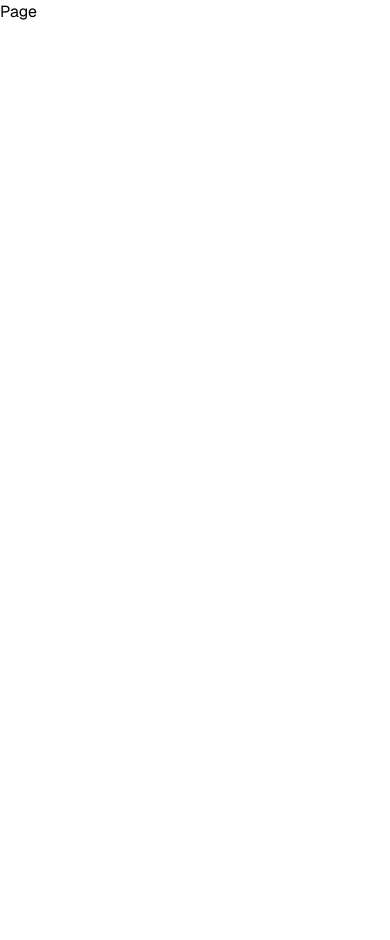
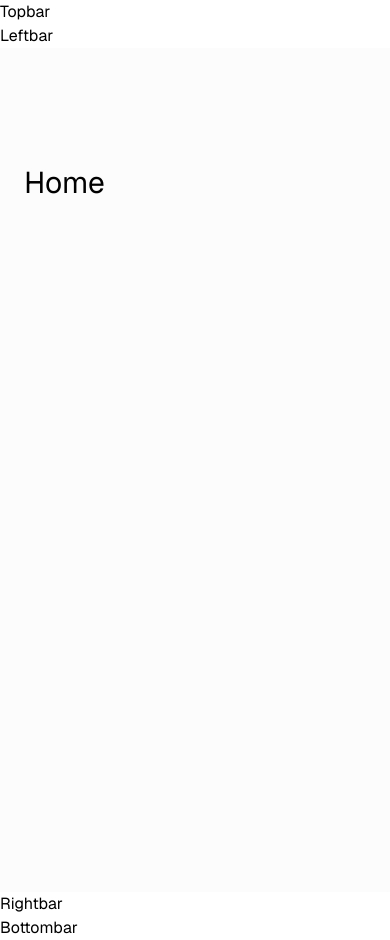
Before and after one commit to Bhuvan-S-prasad/Rivora, a Next.js app: page / in a window 390 px wide. Before the commit the page ends 844 px from the top, so only its background shows below. Built offline with nearby package versions, Linux system fonts and the light colour scheme.

Commit message:
feat: initialize Next.js project with a basic layout, shared navigation components, and global styling.

```diff
--- a/app/(root)/layout.tsx
+++ b/app/(root)/layout.tsx
@@ -1,6 +1,11 @@
 import type { Metadata } from "next";
 import { Geist, Geist_Mono } from "next/font/google";
 import "../globals.css";
+import { ClerkProvider } from "@clerk/nextjs";
+import Topbar from "@/components/shared/Topbar";
+import Bottombar from "@/components/shared/Bottombar";
+import Leftbar from "@/components/shared/Leftbar";
+import Rightbar from "@/components/shared/Rightbar";
 
 const geistSans = Geist({
   variable: "--font-geist-sans",
@@ -23,12 +28,24 @@ export default function RootLayout({
   children: React.ReactNode;
 }>) {
   return (
+    <ClerkProvider>
       <html lang="en">
         <body
           className={`${geistSans.variable} ${geistMono.variable} antialiased`}
         >
+          <Topbar />
+          <main>
+            <Leftbar />
+            <section className="main-container">
+              <div className="w-full max-w-4xl">
                 {children}
+              </div>
+            </section>
+            <Rightbar />
+          </main>
+          <Bottombar />
         </body>
       </html>
+    </ClerkProvider>
   );
 }
--- a/app/(root)/page.tsx
+++ b/app/(root)/page.tsx
@@ -1,6 +1,8 @@
 
 export default function Home() {
   return (
-    <h1>Page</h1>
+    <div>
+      <h1 className="head-text text-left">Home</h1>
+    </div>
   );
 }
--- a/app/globals.css
+++ b/app/globals.css
@@ -1,113 +1,81 @@
 @import "tailwindcss";
 @layer theme, base, clerk, components, utilities;
 
+/* -------------------------------------------------------------- */
+/*  🌈 1. Root Theme Values                                       */
+/* -------------------------------------------------------------- */
+
 :root {
-  --background: oklch(0.9900 0 0);
+  --background: oklch(0.99 0 0);
   --foreground: oklch(0 0 0);
   --card: oklch(1 0 0);
   --card-foreground: oklch(0 0 0);
-  --popover: oklch(0.9900 0 0);
+  --popover: oklch(0.99 0 0);
   --popover-foreground: oklch(0 0 0);
   --primary: oklch(0 0 0);
   --primary-foreground: oklch(1 0 0);
-  --secondary: oklch(0.9400 0 0);
+  --secondary: oklch(0.94 0 0);
   --secondary-foreground: oklch(0 0 0);
-  --muted: oklch(0.9700 0 0);
-  --muted-foreground: oklch(0.4400 0 0);
-  --accent: oklch(0.9400 0 0);
+  --muted: oklch(0.97 0 0);
+  --muted-foreground: oklch(0.44 0 0);
+  --accent: oklch(0.94 0 0);
   --accent-foreground: oklch(0 0 0);
-  --destructive: oklch(0.6300 0.1900 23.0300);
+  --destructive: oklch(0.63 0.19 23.03);
   --destructive-foreground: oklch(1 0 0);
-  --border: oklch(0.9200 0 0);
-  --input: oklch(0.9400 0 0);
+  --border: oklch(0.92 0 0);
+  --input: oklch(0.94 0 0);
   --ring: oklch(0 0 0);
-  --chart-1: oklch(0.8100 0.1700 75.3500);
-  --chart-2: oklch(0.5500 0.2200 264.5300);
-  --chart-3: oklch(0.7200 0 0);
-  --chart-4: oklch(0.9200 0 0);
-  --chart-5: oklch(0.5600 0 0);
-  --sidebar: oklch(0.9900 0 0);
+
+  --chart-1: oklch(0.81 0.17 75.35);
+  --chart-2: oklch(0.55 0.22 264.53);
+  --chart-3: oklch(0.72 0 0);
+  --chart-4: oklch(0.92 0 0);
+  --chart-5: oklch(0.56 0 0);
+
+  --sidebar: oklch(0.99 0 0);
   --sidebar-foreground: oklch(0 0 0);
   --sidebar-primary: oklch(0 0 0);
   --sidebar-primary-foreground: oklch(1 0 0);
-  --sidebar-accent: oklch(0.9400 0 0);
+  --sidebar-accent: oklch(0.94 0 0);
   --sidebar-accent-foreground: oklch(0 0 0);
-  --sidebar-border: oklch(0.9400 0 0);
+  --sidebar-border: oklch(0.94 0 0);
   --sidebar-ring: oklch(0 0 0);
+
   --font-sans: Geist, sans-serif;
   --font-serif: Georgia, serif;
   --font-mono: Geist Mono, monospace;
+
   --radius: 0.5rem;
-  --shadow-x: 0px;
-  --shadow-y: 1px;
-  --shadow-blur: 2px;
-  --shadow-spread: 0px;
-  --shadow-opacity: 0.18;
-  --shadow-color: hsl(0 0% 0%);
-  --shadow-2xs: 0px 1px 2px 0px hsl(0 0% 0% / 0.09);
-  --shadow-xs: 0px 1px 2px 0px hsl(0 0% 0% / 0.09);
-  --shadow-sm: 0px 1px 2px 0px hsl(0 0% 0% / 0.18), 0px 1px 2px -1px hsl(0 0% 0% / 0.18);
-  --shadow: 0px 1px 2px 0px hsl(0 0% 0% / 0.18), 0px 1px 2px -1px hsl(0 0% 0% / 0.18);
-  --shadow-md: 0px 1px 2px 0px hsl(0 0% 0% / 0.18), 0px 2px 4px -1px hsl(0 0% 0% / 0.18);
-  --shadow-lg: 0px 1px 2px 0px hsl(0 0% 0% / 0.18), 0px 4px 6px -1px hsl(0 0% 0% / 0.18);
-  --shadow-xl: 0px 1px 2px 0px hsl(0 0% 0% / 0.18), 0px 8px 10px -1px hsl(0 0% 0% / 0.18);
-  --shadow-2xl: 0px 1px 2px 0px hsl(0 0% 0% / 0.45);
-  --tracking-normal: 0em;
-  --spacing: 0.25rem;
 }
+
+/* -------------------------------------------------------------- */
+/*  🌙 Dark Mode                                                  */
+/* -------------------------------------------------------------- */
 
 .dark {
   --background: oklch(0 0 0);
   --foreground: oklch(1 0 0);
-  --card: oklch(0.1400 0 0);
+  --card: oklch(0.14 0 0);
   --card-foreground: oklch(1 0 0);
-  --popover: oklch(0.1800 0 0);
+  --popover: oklch(0.18 0 0);
   --popover-foreground: oklch(1 0 0);
   --primary: oklch(1 0 0);
   --primary-foreground: oklch(0 0 0);
-  --secondary: oklch(0.2500 0 0);
+  --secondary: oklch(0.25 0 0);
   --secondary-foreground: oklch(1 0 0);
-  --muted: oklch(0.2300 0 0);
-  --muted-foreground: oklch(0.7200 0 0);
-  --accent: oklch(0.3200 0 0);
+  --muted: oklch(0.23 0 0);
+  --muted-foreground: oklch(0.72 0 0);
+  --accent: oklch(0.32 0 0);
   --accent-foreground: oklch(1 0 0);
-  --destructive: oklch(0.6900 0.2000 23.9100);
-  --destructive-foreground: oklch(0 0 0);
-  --border: oklch(0.2600 0 0);
-  --input: oklch(0.3200 0 0);
-  --ring: oklch(0.7200 0 0);
-  --chart-1: oklch(0.8100 0.1700 75.3500);
-  --chart-2: oklch(0.5800 0.2100 260.8400);
-  --chart-3: oklch(0.5600 0 0);
-  --chart-4: oklch(0.4400 0 0);
-  --chart-5: oklch(0.9200 0 0);
-  --sidebar: oklch(0.1800 0 0);
-  --sidebar-foreground: oklch(1 0 0);
-  --sidebar-primary: oklch(1 0 0);
-  --sidebar-primary-foreground: oklch(0 0 0);
-  --sidebar-accent: oklch(0.3200 0 0);
-  --sidebar-accent-foreground: oklch(1 0 0);
-  --sidebar-border: oklch(0.3200 0 0);
-  --sidebar-ring: oklch(0.7200 0 0);
-  --font-sans: Geist, sans-serif;
-  --font-serif: Georgia, serif;
-  --font-mono: Geist Mono, monospace;
-  --radius: 0.5rem;
-  --shadow-x: 0px;
-  --shadow-y: 1px;
-  --shadow-blur: 2px;
-  --shadow-spread: 0px;
-  --shadow-opacity: 0.18;
-  --shadow-color: hsl(0 0% 0%);
-  --shadow-2xs: 0px 1px 2px 0px hsl(0 0% 0% / 0.09);
-  --shadow-xs: 0px 1px 2px 0px hsl(0 0% 0% / 0.09);
-  --shadow-sm: 0px 1px 2px 0px hsl(0 0% 0% / 0.18), 0px 1px 2px -1px hsl(0 0% 0% / 0.18);
-  --shadow: 0px 1px 2px 0px hsl(0 0% 0% / 0.18), 0px 1px 2px -1px hsl(0 0% 0% / 0.18);
-  --shadow-md: 0px 1px 2px 0px hsl(0 0% 0% / 0.18), 0px 2px 4px -1px hsl(0 0% 0% / 0.18);
-  --shadow-lg: 0px 1px 2px 0px hsl(0 0% 0% / 0.18), 0px 4px 6px -1px hsl(0 0% 0% / 0.18);
-  --shadow-xl: 0px 1px 2px 0px hsl(0 0% 0% / 0.18), 0px 8px 10px -1px hsl(0 0% 0% / 0.18);
-  --shadow-2xl: 0px 1px 2px 0px hsl(0 0% 0% / 0.45);
+
+  --border: oklch(0.26 0 0);
+  --input: oklch(0.32 0 0);
+  --ring: oklch(0.72 0 0);
 }
+
+/* -------------------------------------------------------------- */
+/*  🌈 2. Tailwind Semantic Tokens                               */
+/* -------------------------------------------------------------- */
 
 @theme inline {
   --color-background: var(--background);
@@ -129,11 +97,7 @@
   --color-border: var(--border);
   --color-input: var(--input);
   --color-ring: var(--ring);
-  --color-chart-1: var(--chart-1);
-  --color-chart-2: var(--chart-2);
-  --color-chart-3: var(--chart-3);
-  --color-chart-4: var(--chart-4);
-  --color-chart-5: var(--chart-5);
+
   --color-sidebar: var(--sidebar);
   --color-sidebar-foreground: var(--sidebar-foreground);
   --color-sidebar-primary: var(--sidebar-primary);
@@ -145,19 +109,147 @@
 
   --font-sans: var(--font-sans);
   --font-mono: var(--font-mono);
-  --font-serif: var(--font-serif);
 
-  --radius-sm: calc(var(--radius) - 4px);
-  --radius-md: calc(var(--radius) - 2px);
-  --radius-lg: var(--radius);
-  --radius-xl: calc(var(--radius) + 4px);
+  --breakpoint-xs: 30rem;
 
-  --shadow-2xs: var(--shadow-2xs);
-  --shadow-xs: var(--shadow-xs);
-  --shadow-sm: var(--shadow-sm);
-  --shadow: var(--shadow);
-  --shadow-md: var(--shadow-md);
-  --shadow-lg: var(--shadow-lg);
-  --shadow-xl: var(--shadow-xl);
-  --shadow-2xl: var(--shadow-2xl);
+  /* ---------------------------------------- */
+  /* 📌 Custom Text Scale (Your old Tailwind) */
+  /* ---------------------------------------- */
+
+  --text-heading1-bold: 36px;
+  --text-heading1-semibold: 36px;
+
+  --text-heading2-bold: 30px;
+  --text-heading2-semibold: 30px;
+
+  --text-heading3-bold: 24px;
+  --text-heading4-medium: 20px;
+
+  --text-body-bold: 18px;
+  --text-body-semibold: 18px;
+  --text-body-medium: 18px;
+  --text-body-normal: 18px;
+
+  --text-base-regular: 16px;
+  --text-base-medium: 16px;
+  --text-base-semibold: 16px;
+
+  --text-small-regular: 14px;
+  --text-small-medium: 14px;
+  --text-small-semibold: 14px;
+
+  --text-subtle-medium: 12px;
+  --text-subtle-semibold: 12px;
+
+  --text-tiny-medium: 10px;
+  --text-x-small-semibold: 7px;
 }
+
+/* -------------------------------------------------------------- */
+/*  🌈 3. Custom Utility Classes                                 */
+/* -------------------------------------------------------------- */
+
+@layer utilities {
+  .text-heading2-bold {
+    font-size: var(--text-heading2-bold);
+    font-weight: 700;
+    line-height: 140%;
+  }
+
+  .text-small-regular {
+    font-size: var(--text-small-regular);
+    font-weight: 400;
+    line-height: 140%;
+  }
+
+  .css-invert {
+    @apply invert-50 brightness-200;
+  }
+}
+
+/* -------------------------------------------------------------- */
+/*  🌈 4. Components                                              */
+/* -------------------------------------------------------------- */
+
+@layer components {
+
+  .main-container {
+    @apply flex min-h-screen flex-1 flex-col items-center
+      bg-background text-foreground
+      px-6 pb-10 pt-28 max-md:pb-32 sm:px-10;
+  }
+
+  .head-text {
+    @apply text-heading2-bold text-foreground;
+  }
+
+  .activity-card {
+    @apply flex items-center gap-2 rounded-md
+      bg-card text-card-foreground px-7 py-4;
+  }
+
+  .no-result {
+    @apply text-center text-muted-foreground;
+  }
+
+  .community-card {
+    @apply w-full rounded-lg bg-card text-card-foreground px-4 py-5 sm:w-96;
+  }
+
+  .community-card_btn {
+    @apply rounded-lg bg-primary text-primary-foreground
+      px-5 py-1.5 text-small-regular;
+  }
+
+  .user-card {
+    @apply flex flex-col justify-between gap-4
+      bg-card text-card-foreground
+      max-xs:rounded-xl max-xs:p-4
+      xs:flex-row xs:items-center;
+  }
+
+  .user-card_btn {
+    @apply min-w-[74px] rounded-lg bg-primary text-primary-foreground text-[12px];
+  }
+
+  .searchbar {
+    @apply flex gap-1 rounded-lg bg-muted px-4 py-2;
+  }
+
+  .searchbar_input {
+    @apply bg-muted text-muted-foreground outline-none border-none;
+  }
+
+  .topbar {
+    @apply fixed top-0 z-30 flex w-full items-center justify-between
+      bg-card text-card-foreground px-6 py-3;
+  }
+
+  .bottombar {
+    @apply fixed bottom-0 z-10 w-full rounded-t-3xl
+      bg-background/60 backdrop-blur-lg
+      p-4 xs:px-7 md:hidden;
+  }
+
+  .leftsidebar {
+    @apply sticky left-0 top-0 z-20 flex h-screen w-fit flex-col justify-between
+      overflow-auto border-r border-sidebar-border
+      bg-sidebar text-sidebar-foreground pb-5 pt-28 max-md:hidden;
+  }
+
+  .leftsidebar_link {
+    @apply flex gap-4 p-4 rounded-lg
+      hover:bg-sidebar-accent hover:text-sidebar-accent-foreground;
+  }
+
+  .rightsidebar {
+    @apply sticky right-0 top-0 z-20 flex h-screen w-fit flex-col justify-between
+      gap-12 overflow-auto border-l border-sidebar-border
+      bg-sidebar text-sidebar-foreground
+      px-10 pb-6 pt-28 max-xl:hidden;
+  }
+
+  .pagination {
+    @apply mt-10 flex w-full items-center justify-center gap-5;
+  }
+}
--- /dev/null
+++ b/components/shared/Bottombar.tsx
@@ -0,0 +1,9 @@
+function Bottombar() {
+    return (
+        <div>
+            Bottombar
+        </div>
+    )
+}
+
+export default Bottombar;
--- /dev/null
+++ b/components/shared/Leftbar.tsx
@@ -0,0 +1,9 @@
+function Leftbar() {
+    return (
+        <div>
+            Leftbar
+        </div>
+    )
+}
+
+export default Leftbar;
--- /dev/null
+++ b/components/shared/Rightbar.tsx
@@ -0,0 +1,9 @@
+function Rightbar() {
+    return (
+        <div>
+            Rightbar
+        </div>
+    )
+}
+
+export default Rightbar;
--- /dev/null
+++ b/components/shared/Topbar.tsx
@@ -0,0 +1,9 @@
+function Topbar() {
+    return (
+        <div>
+            Topbar
+        </div>
+    )
+}
+
+export default Topbar;
```
Lines whose indentation alone changed are shown as unchanged.
